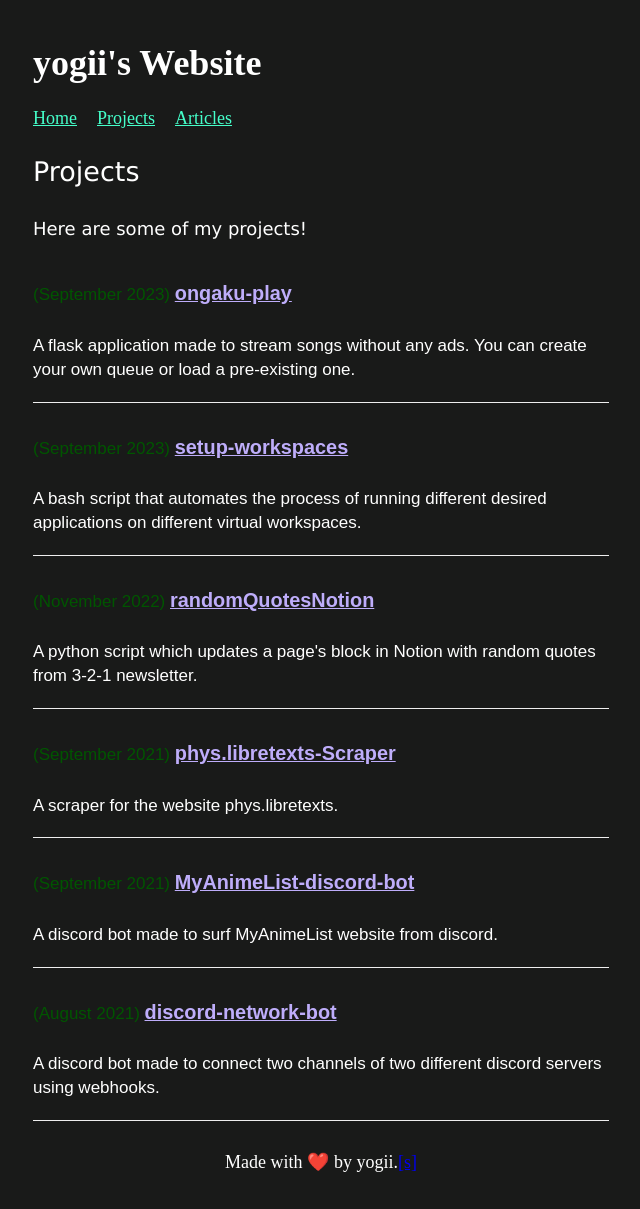
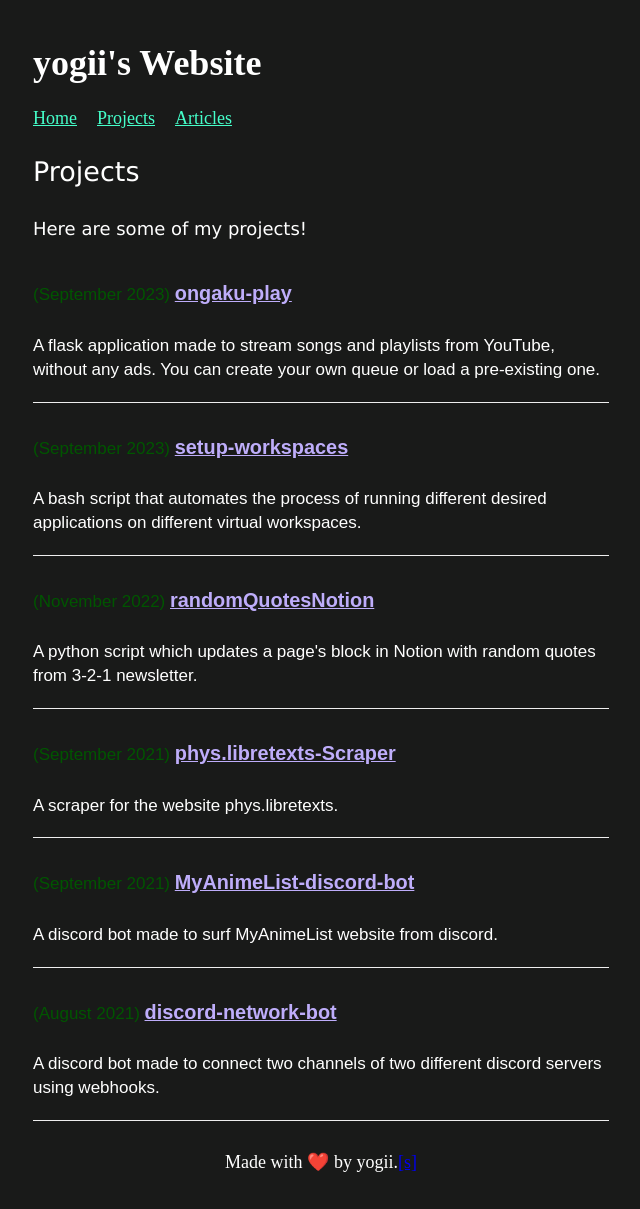
Before and after one commit to ym496/ym496.github.io, a Jekyll site: the page built from projects.html, in a window 1280 px wide. Shown: the whole page, without its empty margins (319-959 px from the left). Built offline with Jekyll 4.4.1, drawn with Linux system fonts in a browser that asks for light colours.

Commit message:
update description

```diff
--- a/projects.html
+++ b/projects.html
@@ -12,7 +12,7 @@ title: Projects
      <div class="cblock">
         <div class="ccode">(September 2023)</div>
 	<div class="cname"><h3><a href="https://github.com/ym496/ongaku-play" target="_blank">ongaku-play</a></h3></div>
-        <div class="cinfo">A flask application made to stream songs without any ads. You can create your own queue or load a pre-existing one.</div>
+        <div class="cinfo">A flask application made to stream songs and playlists from YouTube, without any ads. You can create your own queue or load a pre-existing one.</div>
       </div>
       <div class="cblock">
 	      <div class="ccode">(September 2023)</div>
```
Also changed, not shown: 1 other file.
